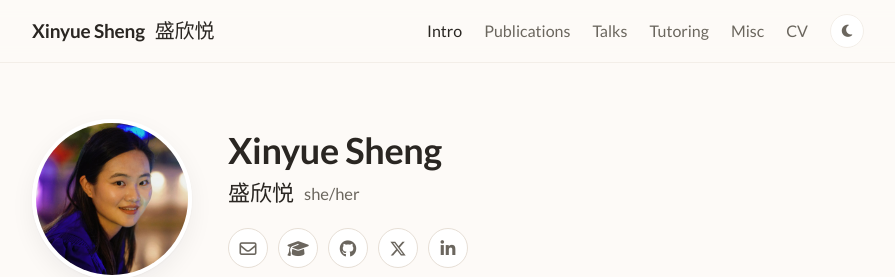
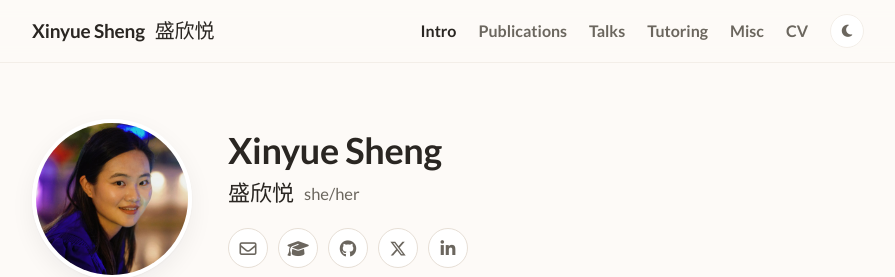
Before and after one commit to Xinyue-Sheng/Xinyue-Sheng.github.io, a Jekyll site: the page built from index.html, in a window 1280 px wide and 1330 px high. Shown: the top 277 px of the window, without its empty margins (192-1087 px from the left). Built offline with Jekyll 4.4.1, drawn with Linux system fonts in a browser that asks for light colours; some web fonts are replaced; some of the changed text lies outside the part shown.

Commit message:
Bold nav links; full venue name with equal-contribution note on its own line
Co-Authored-By: Claude Opus 5.5 <noreply@anthropic.com>

```diff
--- a/_includes/publications-list.html
+++ b/_includes/publications-list.html
@@ -6,7 +6,7 @@
         <div>
           <div class="pub-title">TrustGLM: Evaluating the Robustness of GraphLLMs Against Prompt, Text, and Structure Attacks</div>
           <p class="pub-authors">Qihai Zhang*, <span class="me">Xinyue Sheng*</span>, Yuanfu Sun, Qiaoyu Tan</p>
-          <p class="pub-meta">ACM SIGKDD Conference (KDD), 2025<span class="note"> &nbsp;·&nbsp; *Equal contribution</span></p>
+          <p class="pub-meta">ACM SIGKDD Conference on Knowledge Discovery and Data Mining (KDD), 2025<span class="note">*Equal contribution</span></p>
           <div class="pub-links">
             <a href="https://arxiv.org/abs/2506.11844"><i class="fa-regular fa-file-pdf"></i>Paper</a>
             <a href="https://github.com/Palasonic5/TrustGLM"><i class="fa-brands fa-github"></i>Code</a>
--- a/_layouts/home.html
+++ b/_layouts/home.html
@@ -94,7 +94,7 @@
     .brand { font-weight: 700; font-size: 19px; color: var(--text); letter-spacing: -.01em; white-space: nowrap; }
     .brand:hover { text-decoration: none; color: var(--accent); }
     .brand-cn { font-family: "Ma Shan Zheng", "Kaiti SC", STKaiti, serif; font-weight: 400; font-size: 20px; margin-left: 10px; }
-    .nav-links { display: flex; align-items: center; gap: 22px; font-size: 16px; }
+    .nav-links { display: flex; align-items: center; gap: 22px; font-size: 16px; font-weight: 700; }
     .nav-links a { color: var(--muted); }
     .nav-links a { transition: color .15s; }
     .nav-links a:hover { color: var(--accent); text-decoration: none; }
@@ -176,7 +176,7 @@
     .pub-authors { font-size: 16.5px; color: var(--muted); margin: 0; }
     .pub-authors .me { color: var(--text); font-weight: 600; }
     .pub-meta { font-size: 16.5px; color: var(--text); font-style: italic; margin: 4px 0 14px; }
-    .pub-meta .note { color: var(--muted); font-size: 15px; white-space: nowrap; }
+    .pub-meta .note { display: block; color: var(--muted); font-size: 15px; margin-top: 2px; }
     .pub-links { display: flex; flex-wrap: wrap; gap: 10px; }
     .pub-links a {
       font-size: 15.5px; font-weight: 500; padding: 6px 14px; border: 1px solid var(--line-strong); border-radius: 8px;
```
